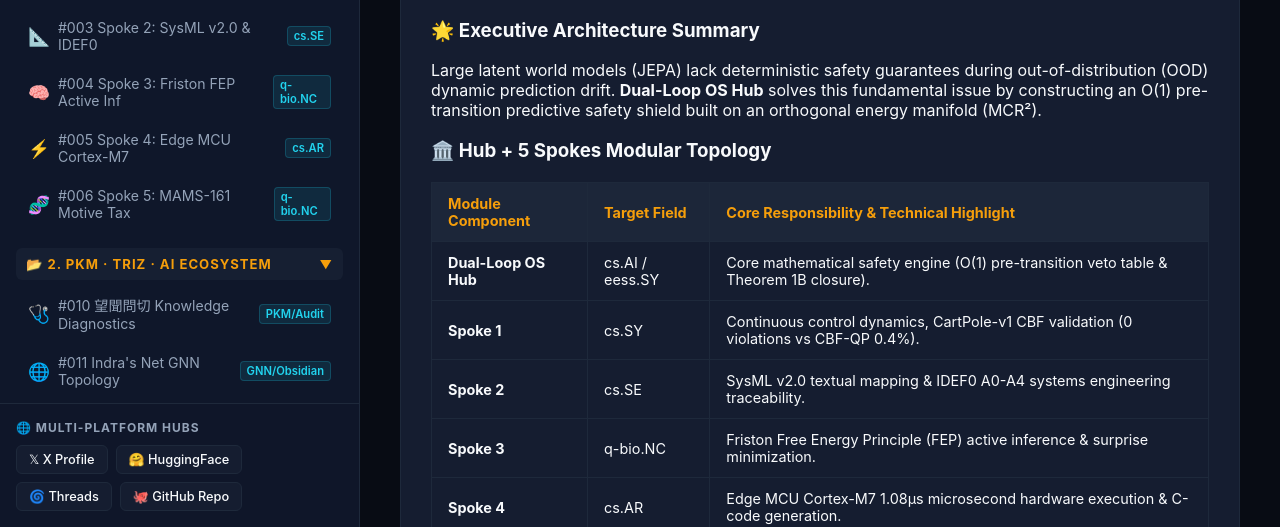
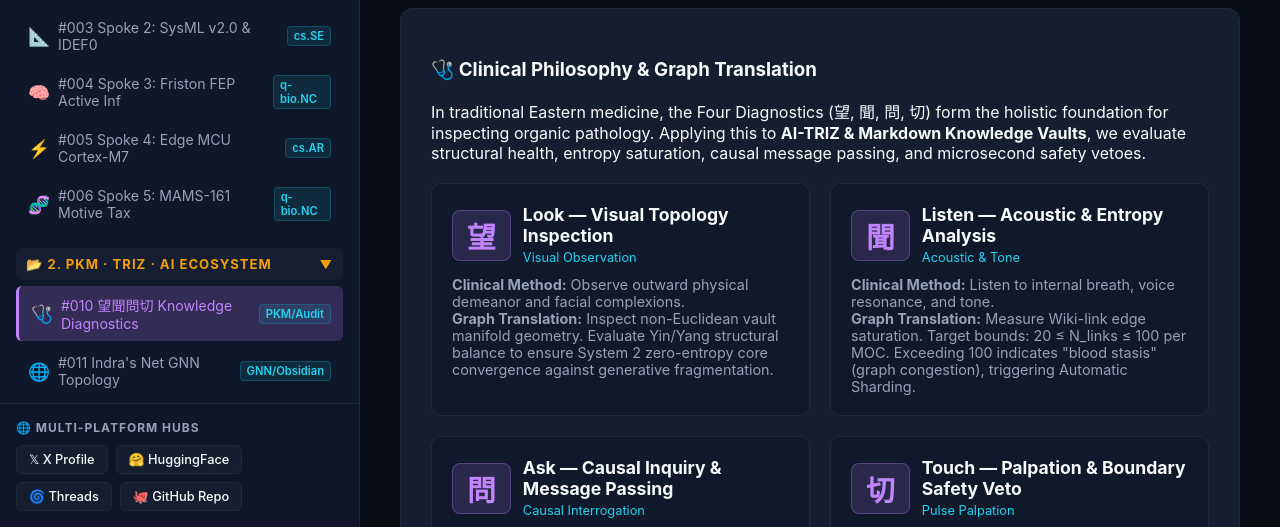
Before and after one commit to SDRmsung/ai365, a plain HTML site: page index.htm in a window 1280 px wide. Shown: the part 273-800 px from the top of the page. Drawn offline with Linux system fonts and the light colour scheme.

Commit message:
Update title and content for AI365 Master Portal

```diff
--- a/index.htm
+++ b/index.htm
@@ -3,7 +3,7 @@
 <head>
     <meta charset="UTF-8">
     <meta name="viewport" content="width=device-width, initial-scale=1.0">
-    <title>AI365 Master Portal (#001~#999) | DLOS Hub+5 Spokes & PKM TRIZ AI</title>
+    <title>AI365 Master Portal | DLOS Hub+5 Spokes & PKM TRIZ AI</title>
     <style>
         :root {
             --bg-color: #080c14;
@@ -247,6 +247,39 @@
             padding: 30px;
             margin-bottom: 30px;
         }
+        .diag-card-grid {
+            display: grid;
+            grid-template-columns: repeat(auto-fit, minmax(360px, 1fr));
+            gap: 20px;
+            margin-top: 20px;
+        }
+        .diag-card {
+            background: rgba(15, 23, 42, 0.8);
+            border: 1px solid var(--border-color);
+            border-radius: 10px;
+            padding: 20px;
+        }
+        .diag-card-header {
+            display: flex;
+            align-items: center;
+            gap: 12px;
+            margin-bottom: 10px;
+        }
+        .diag-icon {
+            font-size: 1.8rem;
+            font-weight: bold;
+            color: var(--accent-purple);
+            background: rgba(192, 132, 252, 0.15);
+            padding: 4px 14px;
+            border-radius: 8px;
+            border: 1px solid rgba(192, 132, 252, 0.3);
+        }
+        .diag-title {
+            font-size: 1.1rem;
+            font-weight: 700;
+            margin: 0;
+        }
+
         .tech-table {
             width: 100%;
             border-collapse: collapse;
@@ -278,7 +311,7 @@
 
 <div class="top-bar">
     <div class="brand">
-        <span>⚙️</span> AI365 Master Portal (#001 ~ #999)
+        <span>⚙️</span> AI365 Master Portal
     </div>
     <div style="display:flex; gap:12px;">
         <a href="https://x.com/SDRmsung" target="_blank" class="social-btn">𝕏 @SDRmsung</a>
@@ -291,7 +324,7 @@
     <!-- Left Sidebar: Tree Navigation -->
     <div class="sidebar">
         <div class="search-area">
-            <input type="text" id="nodeSearch" class="search-input" placeholder="Search #001~#999 nodes or keywords..." oninput="filterTreeNodes()">
+            <input type="text" id="nodeSearch" class="search-input" placeholder="Search satellite nodes or keywords..." oninput="filterTreeNodes()">
         </div>
 
         <div class="tree-container" id="treeContainer">
@@ -301,7 +334,7 @@
                 <span class="folder-arrow" id="arrow-folder-dlos">▼</span>
             </div>
             <div class="folder-content" id="folder-dlos">
-                <div class="tree-node active" onclick="loadContent('node-001')" id="btn-node-001">
+                <div class="tree-node" onclick="loadContent('node-001')" id="btn-node-001">
                     <div class="node-left"><span class="node-icon">🛡️</span><span>#001 Dual-Loop OS Core Hub</span></div>
                     <span class="node-tag">cs.AI</span>
                 </div>
@@ -333,7 +366,7 @@
                 <span class="folder-arrow" id="arrow-folder-pkm">▼</span>
             </div>
             <div class="folder-content" id="folder-pkm">
-                <div class="tree-node" onclick="loadContent('node-010')" id="btn-node-010">
+                <div class="tree-node active" onclick="loadContent('node-010')" id="btn-node-010">
                     <div class="node-left"><span class="node-icon">🩺</span><span>#010 望聞問切 Knowledge Diagnostics</span></div>
                     <span class="node-tag">PKM/Audit</span>
                 </div>
@@ -376,6 +409,82 @@
 
 <script>
     const NODE_DATA = {
+        'node-010': {
+            id: '#010',
+            tag: 'PKM / Audit',
+            title: 'Four Diagnostics Protocol for Knowledge Base Quality (望聞問切)',
+            subtitle: 'Translating Ancient Eastern Medicine to Modern Non-Euclidean GNN Topology & Entropy Control',
+            content: `
+                <div class="content-header">
+                    <span class="node-id-tag">[ID: #010] [Folder: 2. PKM · TRIZ · AI] [Field: Vault Diagnostics]</span>
+                    <h2 class="content-title">Four Diagnostics Protocol for Knowledge Base Quality</h2>
+                    <p class="content-subtitle">Master Physician Bian Que's Four Methods Applied to Knowledge Graph Health</p>
+                </div>
+
+                <div class="main-card">
+                    <h3>🩺 Clinical Philosophy & Graph Translation</h3>
+                    <p>In traditional Eastern medicine, the Four Diagnostics (望, 聞, 問, 切) form the holistic foundation for inspecting organic pathology. Applying this to <strong>AI-TRIZ & Markdown Knowledge Vaults</strong>, we evaluate structural health, entropy saturation, causal message passing, and microsecond safety vetoes.</p>
+
+                    <div class="diag-card-grid">
+                        <div class="diag-card">
+                            <div class="diag-card-header">
+                                <div class="diag-icon">望</div>
+                                <div>
+                                    <div class="diag-title">Look — Visual Topology Inspection</div>
+                                    <span style="color:var(--accent-cyan); font-size:0.8rem;">Visual Observation</span>
+                                </div>
+                            </div>
+                            <p style="color:var(--text-muted); font-size:0.9rem; margin:0;">
+                                <strong>Clinical Method:</strong> Observe outward physical demeanor and facial complexions.<br>
+                                <strong>Graph Translation:</strong> Inspect non-Euclidean vault manifold geometry. Evaluate Yin/Yang structural balance to ensure System 2 zero-entropy core convergence against generative fragmentation.
+                            </p>
+                        </div>
+
+                        <div class="diag-card">
+                            <div class="diag-card-header">
+                                <div class="diag-icon">聞</div>
+                                <div>
+                                    <div class="diag-title">Listen — Acoustic & Entropy Analysis</div>
+                                    <span style="color:var(--accent-cyan); font-size:0.8rem;">Acoustic & Tone</span>
+                                </div>
+                            </div>
+                            <p style="color:var(--text-muted); font-size:0.9rem; margin:0;">
+                                <strong>Clinical Method:</strong> Listen to internal breath, voice resonance, and tone.<br>
+                                <strong>Graph Translation:</strong> Measure Wiki-link edge saturation. Target bounds: 20 ≤ N_links ≤ 100 per MOC. Exceeding 100 indicates "blood stasis" (graph congestion), triggering Automatic Sharding.
+                            </p>
+                        </div>
+
+                        <div class="diag-card">
+                            <div class="diag-card-header">
+                                <div class="diag-icon">問</div>
+                                <div>
+                                    <div class="diag-title">Ask — Causal Inquiry & Message Passing</div>
+                                    <span style="color:var(--accent-cyan); font-size:0.8rem;">Causal Interrogation</span>
+                                </div>
+                            </div>
+                            <p style="color:var(--text-muted); font-size:0.9rem; margin:0;">
+                                <strong>Clinical Method:</strong> Inquire about medical history and root lifestyle causes.<br>
+                                <strong>Graph Translation:</strong> Execute multi-hop GNN feature propagation and Pearl L3 Structural Causal Model (SCM) counterfactual graph surgery to eliminate confounding bias.
+                            </p>
+                        </div>
+
+                        <div class="diag-card">
+                            <div class="diag-card-header">
+                                <div class="diag-icon">切</div>
+                                <div>
+                                    <div class="diag-title">Touch — Palpation & Boundary Safety Veto</div>
+                                    <span style="color:var(--accent-cyan); font-size:0.8rem;">Pulse Palpation</span>
+                                </div>
+                            </div>
+                            <p style="color:var(--text-muted); font-size:0.9rem; margin:0;">
+                                <strong>Clinical Method:</strong> Palpate arterial pulses to assess acute physical conditions.<br>
+                                <strong>Graph Translation:</strong> Execute deterministic Control Barrier Function (CBF-QP) safety vetoes within 1.08μs. Palpate boundary dynamics for 0.0% safety violations across 1,000 stress tests.
+                            </p>
+                        </div>
+                    </div>
+                </div>
+            `
+        },
         'node-001': {
             id: '#001',
             tag: 'cs.AI / eess.SY',
@@ -402,24 +511,6 @@
                         <tr><td><strong>Spoke 4</strong></td><td>cs.AR</td><td>Edge MCU Cortex-M7 1.08μs microsecond hardware execution & C-code generation.</td></tr>
                         <tr><td><strong>Spoke 5</strong></td><td>q-bio.NC</td><td>MAMS-161 motive taxonomy & intrinsic motivation state machine.</td></tr>
                     </table>
-                </div>
-            `
-        },
-        'node-010': {
-            id: '#010',
-            tag: 'PKM / Audit',
-            title: 'AI-TRIZ 知識品質「望聞問切」診斷手冊 (Vault Diagnostics)',
-            subtitle: 'Systemic Vault Inspection via Eastern Philosophy & GNN Topology',
-            content: `
-                <div class="content-header">
-                    <span class="node-id-tag">[ID: #010] [Folder: 2. PKM · TRIZ · AI] [Field: Vault Diagnostics]</span>
-                    <h2 class="content-title">AI-TRIZ 知識品質「望聞問切」四維診斷手冊</h2>
-                    <p class="content-subtitle">Bian Que's Four Diagnostics Translated to GNN Topology & Entropy Control</p>
-                </div>
-
-                <div class="main-card">
-                    <h3>🩺 望聞問切四診對譯</h3>
-                    <p>將古老中醫「望聞問切」轉譯為現代知識庫品質診斷：<strong>望 (Visual Topology)</strong>、<strong>聞 (Link Density & Entropy)</strong>、<strong>問 (GNN Message Passing)</strong>、<strong>切 (O(1) CBF Veto)</strong>。</p>
                 </div>
             `
         }
@@ -467,9 +558,9 @@
         }
     }
 
-    // Default Load #001 (DLOS Core Hub)
+    // Default Load #010
     document.addEventListener('DOMContentLoaded', () => {
-        loadContent('node-001');
+        loadContent('node-010');
     });
 </script>
 
```
